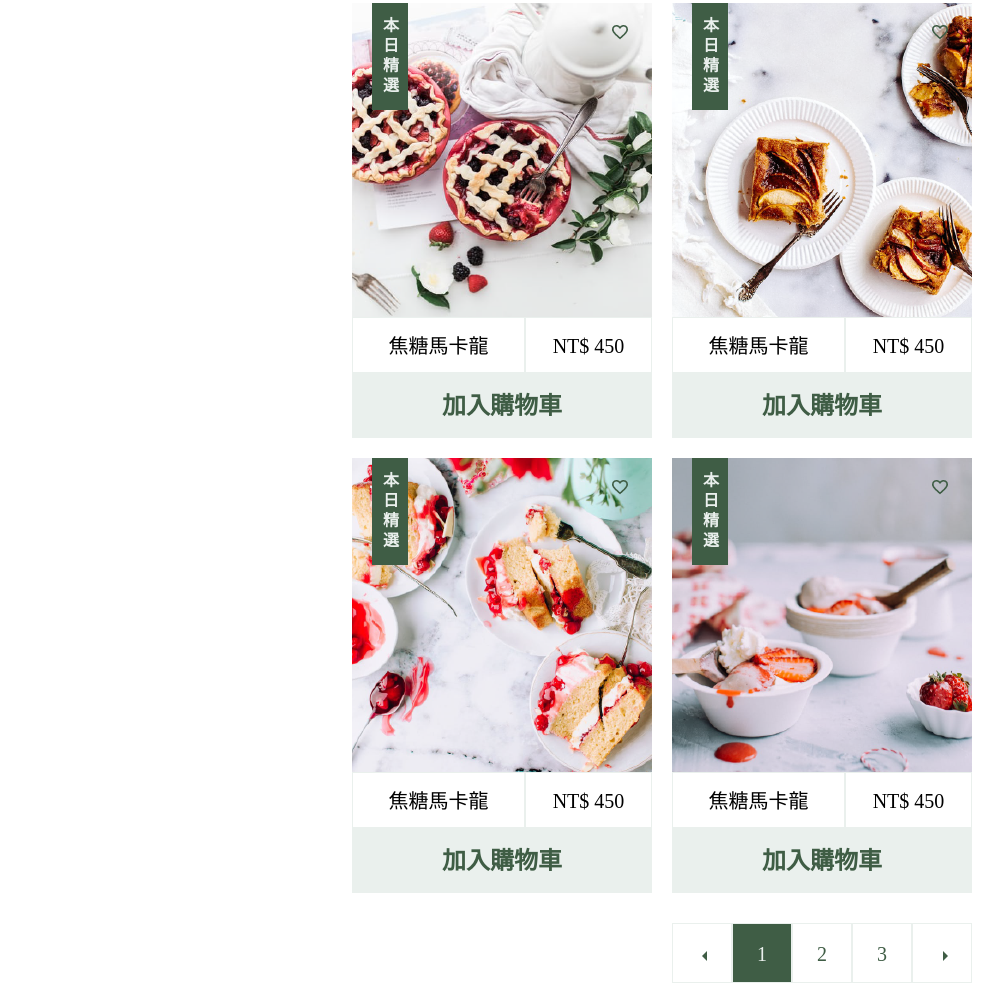
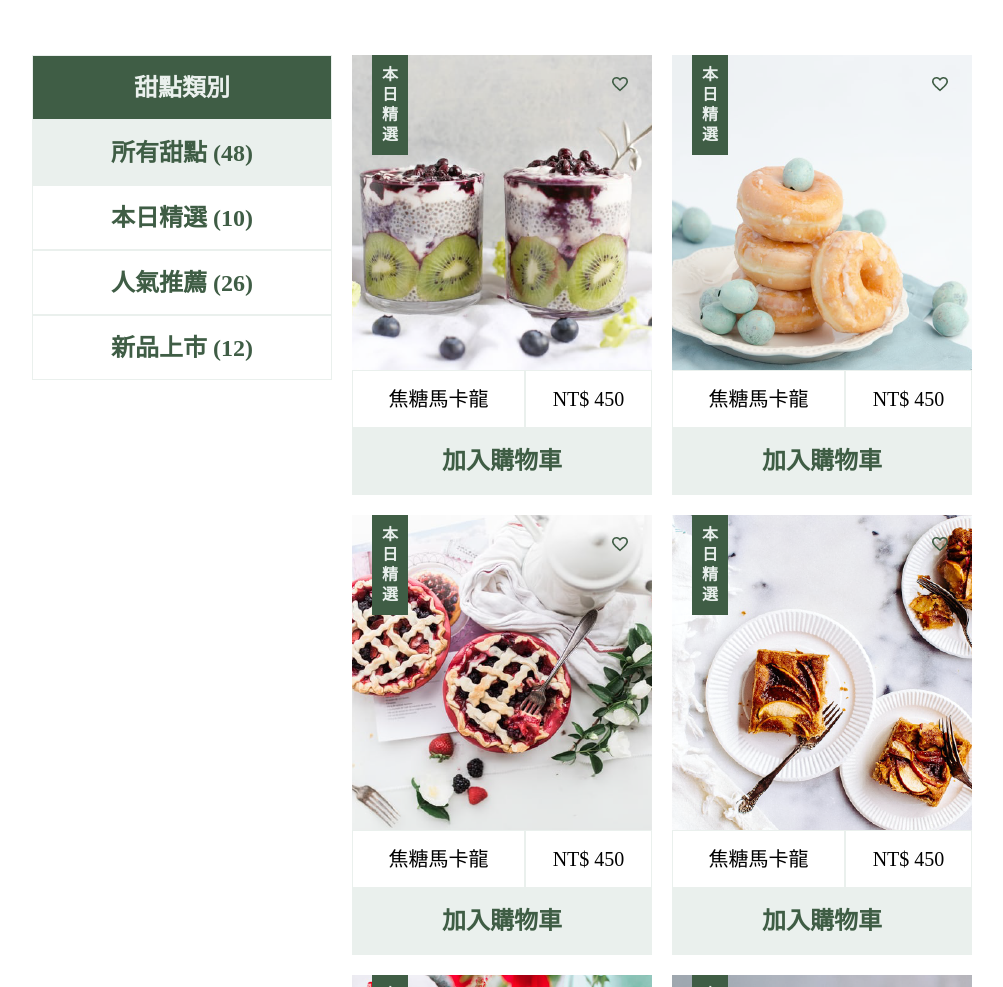
Before and after one commit to zen0523/Flexbox-, a plain HTML site: page index.html in a window 1280 px wide. Shown: the part 635-1622 px from the top of the page, without its empty margins (138-1141 px from the left). Drawn offline with Linux system fonts and the light colour scheme.

Commit message:
根據助教的建議修改

```diff
--- a/css/style.css
+++ b/css/style.css
@@ -1,34 +1,43 @@
-html,
+/* 子層會繼承父層設定 ，可嘗試把 box-sizing 都統一寫在 *,*:before,*:after 上 */
+*,
+*:before,
+*:after {
+    box-sizing: border-box;
+}
+
 body {
-    width: 100%;
-    height: 100%;
-    display: flex;
-    justify-content: center;
-    align-items: center;
-    /* margin: 0; */
-    padding-top: 200px;
-    padding-bottom: 200px;
-    background-color: #fafafa;
+    /* background-color: #fafafa; */
+    /*body 的設定可以都刪除，留 background-color*/
+    font-family: "PingFang TC";
+    /* 另外因為子層會繼承父層設定， font-family 也可以統一設定在 body*/
 }
 
 .container {
-    width: 1024px;
+    width: 940px;
+    /*設計稿中 1024px 只是方便設計師觀看滿版時的設計，所以 .container 寬度可設 940px就好喔 !*/
     background-color: #fff;
+    /*如果要使區塊水平置中，可於 .container 設定寬度後搭配 margin:0 auto;*/
+    margin: 0 auto;
+    padding: 30px 42px 60px 42px;
+    box-sizing: content-box;
 }
 
+/* 子層會繼承父層設定，.menu、.banner 寬度可刪除 */
+/*.menu 不建議寫死高度，可使用 padding 去推擠出空間 */
 .menu {
     display: flex;
-    width: 940px;
-    height: 42px;
-    /* padding: 30px 42px 30px 42px; */
     justify-content: space-between;
     margin: 30px auto 30px auto;
 }
 
+/* logo 圖片可賦予寬度 */
+.menu .logo {
+    width: 220px;
+}
+
+/* ul.items 不建議寫死寬度，這樣日後內容增加就不需再另外調整 */
 ul.items {
-    width: 400px;
     display: flex;
-    /* justify-content: space-around; */
     align-items: center;
 }
 
@@ -36,55 +45,59 @@ ul.items li.item {
     display: block;
     width: 100px;
     text-align: center;
-    /* font-size: 16px; */
-    font: normal normal 600 16px/73px PingFang TC;
-    color: #3F5D45;
 }
 
-ul.items li.item.cart {
-    display: block;
-    text-align: right;
-    padding-top: 12px;
-    /* width: 24px; */
+ul.items li.item a {
+    color: #3F5D45;
+    font-size: 16px;
+    font-weight: bold;
+    text-decoration: none;
 }
 
+/* 子層會繼承父層設定，.menu、.banner 寬度可刪除 */
 .banner {
-    width: 940px;
-    margin: 0 auto;
+    margin: 0 auto 60px auto;
 }
 
 .content {
-    margin: 60px auto 0px auto;
-    width: 940px;
     display: flex;
-    /* align-items: center; */
-    /* justify-content: space-between; */
+    /* .content 可刪除寬度，而 margin 的部份也可使用 justify-content: space-between; 取代 */
+    justify-content: space-between;
+    font-size: 24px;
+    line-height: 40px;
+    font-weight: 600;
+}
+
+.list_items {
+    width: 300px;
+}
+
+.title {
+    color: #EAF0ED;
+    background-color: #3f5d45;
 }
 
 ul.list_menu {
     display: flex;
     flex-direction: column;
     justify-content: flex-start;
-    font: normal normal 600 24px/40px PingFang TC;
     color: #3F5D45;
     width: 300px;
 }
 
-ul.list_menu li {
-    display: block;
+ul.list_menu a {
+    text-decoration: none;
+    color: #3f5d45;
+}
+
+.list_item {
     height: 65px;
     text-align: center;
     border: 1px solid #EAF0ED;
-    box-sizing: border-box;
     line-height: 65px;
 }
 
-ul.list_menu li.title {
-    color: #EAF0ED;
-    background-color: #3f5d45;
-}
-
-ul.list_menu li.selected {
+.selected {
     background-color: #EAF0ED;
 }
 
@@ -92,16 +105,12 @@ ul.products_menu {
     display: flex;
     margin-left: 20px;
     flex-wrap: wrap;
-    width: 620px;
     justify-content: space-between;
-    font: normal normal 300 20px/20px PingFang TC;
     text-align: center;
-    box-sizing: border-box;
 }
 
 ul.products_menu li {
-    box-sizing: border-box;
-    width: 300px;
+    /* width: 300px; */
     margin-bottom: 20px;
 }
 
@@ -109,97 +118,97 @@ ul.products_menu li.product {
     position: relative;
 }
 
+/* 本日精選不建議寫死高度，可使用 padding 去推擠出空間，日後如果要新增內容就不需另外調整，使用上會比較有彈性喔 ! */
 ul.products_menu li.product::before {
     content: "本日精選";
     display: block;
-    writing-mode: vertical-rl;
     position: absolute;
-    text-align: left;
-    font: normal normal 600 16px/20px PingFang TC;
     color: #EAF0ED;
     background-color: #3F5D45;
     width: 36px;
-    height: 107px;
-    text-align: center;
-    line-height: 38px;
-    letter-spacing: 4px;
-    box-sizing: border-box;
+    font-size: 16px;
+    line-height: 20px;
     margin-left: 20px;
+    padding: 10px;
 }
 
+/* favorite icon 的 margin 可刪除，可嘗試 top、left、bottom、right 去調整位置 */
 ul.products_menu li.product .favorite {
     width: 20px;
     height: 20px;
-    display: inline-block;
     position: absolute;
-    box-sizing: border-box;
-    background: transparent url(../images/favorite_border.png) 0% 0% no-repeat padding-box;
-    margin-right: 22px;
-    margin-top: 19px;
-    right:0;
+    background: transparent url(../images/favorite_border.png);
+    top: 19px;
+    right: 22px;
 }
 
-ul.products_menu li img {
-    box-sizing: border-box;
-    margin: 0;
+.product {
+    display: flex;
+    flex-direction: column;
 }
 
-ul.products_menu .details {
+/* 子層會繼承父層設定，.details 寬度可刪除 */
+.details {
     display: flex;
-    width: 300px;
-    margin-top: -4px;
+    font-weight: 300;
+    font-size: 20px;
 }
 
-ul.products_menu .product_name {
+/* 商品名稱與商品價錢 product_name、 product_price，不建議寫死高度，可使用 padding 去推擠出空間，日後如果要新增內容就不需另外調整，使用上會比較有彈性喔 ! */
+.product_name {
     width: 173px;
-    height: 56px;
     border: 1px solid #EAF0ED;
-    box-sizing: border-box;
     line-height: 56px;
 }
 
-ul.products_menu .product_price {
+.product_price {
     width: 127px;
-    height: 56px;
-    display: block;
     border: 1px solid #EAF0ED;
-    box-sizing: border-box;
     line-height: 56px;
 }
 
 ul.products_menu .added_cart {
-    height: 65px;
     border: 1px solid #EAF0ED;
     background-color: #EAF0ED;
-    font: normal normal 600 24px/20px PingFang TC;
     color: #3F5D45;
+    font-weight: 600;
+    font-size: 24px;
     line-height: 65px;
-    box-sizing: border-box;
 }
 
-.pages{
-    margin: 10px 0px 60px 0px;
+ul.products_menu .added_cart a {
+    display: block;
+    color: #3F5D45;
+    text-decoration: none;
 }
 
-.pages ul{
+/* .pages ul 的 width 與 margin 沒用到可刪除 */
+.pages {
+    margin: 10px 0px 0px 0px;
     display: flex;
     justify-content: flex-end;
-    margin: 0 auto;
-    width: 940px;
 }
 
-.pages ul li{
+.page_item {
     width: 60px;
     height: 60px;
     border: 1px solid #EAF0ED;
-    box-sizing: border-box;
     text-align: center;
-    padding: 20px;
-    font: normal normal 300 20px/20px PingFang TC;
-    color: #3F5D45;
 }
 
-.pages ul li.selected{
-    background: #3F5D45 0% 0% no-repeat padding-box;
+.pages li a {
+    text-decoration: none;
+    color: #3F5D45;
+    font-size: 20px;
+    display: block;
+    line-height: 60px;
+}
+
+.pages .selected a {
+    background: #3F5D45;
     color: #EAF0ED;
 }
+
+.page_item img {
+    padding: 20px;
+}
--- a/index.html
+++ b/index.html
@@ -15,91 +15,110 @@
         <div class="menu">
             <img src="images/logo-all-dark.svg" alt="" class="logo">
             <ul class="items">
-                <li class="item">首頁</li>
-                <li class="item">甜點</li>
-                <li class="item">登入</li>
-                <li class="item cart"><img src="images/shopping_cart.png" alt=""></li>
+                <!-- ul.items 內的選單，一般點選後都可開啟對應頁面，可加上 a 標籤 -->
+                <li class="item"><a href="#">首頁</a></li>
+                <li class="item"><a href="#">甜點</a></li>
+                <li class="item"><a href="#">登入</a></li>
+                <li class="item"><a href="#"><img src="images/shopping_cart.png" alt=""></a></li>
             </ul>
         </div>
-        <div class="banner"><img src="images/banner.png" alt=""></div>
+        <!-- .banner 設定可移至子層 img 上，使結構更簡潔 -->
+        <img class="banner" src="images/banner.png" alt="banner">
         <div class="content">
+            <!-- 甜點類別為標題可使用 h2 標籤，並移出 ul > li 結構 -->
+            <div class="list_items">
+                <h2 class="list_item title">甜點類別</h2>
+                <!-- .list_menu 內的 「 所有甜點 ~ 新品上市 」點選後會開啟對應項目 -->
+                <!-- 可使用 a 標籤並搭配 :hover 增加使用者體驗。 -->
                 <ul class="list_menu">
-                <li class="list_item title">甜點類別</li>
+                    <a href="#">
                         <li class="list_item selected">所有甜點 (48)</li>
+                    </a>
+                    <a href="#">
                         <li class="list_item">本日精選 (10)</li>
+                    </a>
+                    <a href="#">
                         <li class="list_item">人氣推薦 (26)</li>
+                    </a>
+                    <a href="#">
                         <li class="list_item">新品上市 (12)</li>
+                    </a>
                 </ul>
+            </div>
             <ul class="products_menu">
                 <li class="product">
                     <div class="favorite"></div>
-                    <div><img src="images/p-1.png" alt=""></div>
+                    <!-- 商品圖片外層不須使用 div 包覆 -->
+                    <img src="images/p-1.png" alt="焦糖馬卡龍">
                     <div class="details">
                         <div class="product_name">焦糖馬卡龍</div>
                         <div class="product_price">NT$ 450</div>
                     </div>
-                    <div class="added_cart">加入購物車</div>
+                    <!-- 加入購物車可使用 a 標籤，a 連結可加入 display:block; 變區塊元素增加點擊範圍 -->
+                    <div class="added_cart"><a href="#">加入購物車</a></div>
                 </li>
                 <li class="product">
                     <div class="favorite"></div>
-                    <div><img src="images/p-2.png" alt=""></div>
+                    <img src="images/p-2.png" alt="焦糖馬卡龍">
                     <div class="details">
                         <div class="product_name">焦糖馬卡龍</div>
                         <div class="product_price">NT$ 450</div>
                     </div>
-                    <div class="added_cart">加入購物車</div>
+                    <div class="added_cart"><a href="#">加入購物車</a></div>
                 </li>
                 <li class="product">
                     <div class="favorite"></div>
-                    <div><img src="images/p-3.png" alt=""></div>
+                    <img src="images/p-3.png" alt="焦糖馬卡龍">
                     <div class="details">
                         <div class="product_name">焦糖馬卡龍</div>
                         <div class="product_price">NT$ 450</div>
                     </div>
-                    <div class="added_cart">加入購物車</div>
+                    <div class="added_cart"><a href="#">加入購物車</a></div>
                 </li>
                 <li class="product">
                     <div class="favorite"></div>
-                    <div><img src="images/p-4.png" alt=""></div>
+                    <img src="images/p-4.png" alt="焦糖馬卡龍">
                     <div class="details">
                         <div class="product_name">焦糖馬卡龍</div>
                         <div class="product_price">NT$ 450</div>
                     </div>
-                    <div class="added_cart">加入購物車</div>
+                    <div class="added_cart"><a href="#">加入購物車</a></div>
                 </li>
                 <li class="product">
                     <div class="favorite"></div>
-                    <div><img src="images/p-5.png" alt=""></div>
+                    <img src="images/p-5.png" alt="焦糖馬卡龍">
                     <div class="details">
                         <div class="product_name">焦糖馬卡龍</div>
                         <div class="product_price">NT$ 450</div>
                     </div>
-                    <div class="added_cart">加入購物車</div>
+                    <div class="added_cart"><a href="#">加入購物車</a></div>
                 </li>
                 <li class="product">
                     <div class="favorite"></div>
-                    <div><img src="images/p-6.png" alt=""></div>
+                    <img src="images/p-6.png" alt="焦糖馬卡龍">
                     <div class="details">
                         <div class="product_name">焦糖馬卡龍</div>
                         <div class="product_price">NT$ 450</div>
                     </div>
-                    <div class="added_cart">加入購物車</div>
+                    <div class="added_cart"><a href="#">加入購物車</a></div>
                 </li>
             </ul>
         </div>
-        <div class="pages">
-            <ul>
+        <!-- .pages 可移至子層 ul 上，使結構更簡潔。 -->
+        <ul class="pages">
+            <!-- 頁碼的部分點選後會開啟對應頁面，也可加上 a 連結 -->
             <li class="page_item">
-                    <img src="images/arrow_left.png" alt="">
+                <a href="#"><img src="images/arrow_left.png" alt="Previous"></a>
             </li>
-                <li class="page_item selected">1</li>
-                <li class="page_item">2</li>
-                <li class="page_item">3</li>
+            <li class="page_item selected"><a href="#">1</a></li>
+            <li class="page_item"><a href="#">2</a></li>
+            <li class="page_item"><a href="#">3</a></li>
             <li class="page_item">
-                    <img src="images/arrow_right.png" alt="">
+                <a href="">
+                    <img src="images/arrow_right.png" alt="Next">
+                </a>
             </li>
         </ul>
-        </div>
     </div>
 </body>
 
```
Lines whose indentation alone changed are shown as unchanged.
